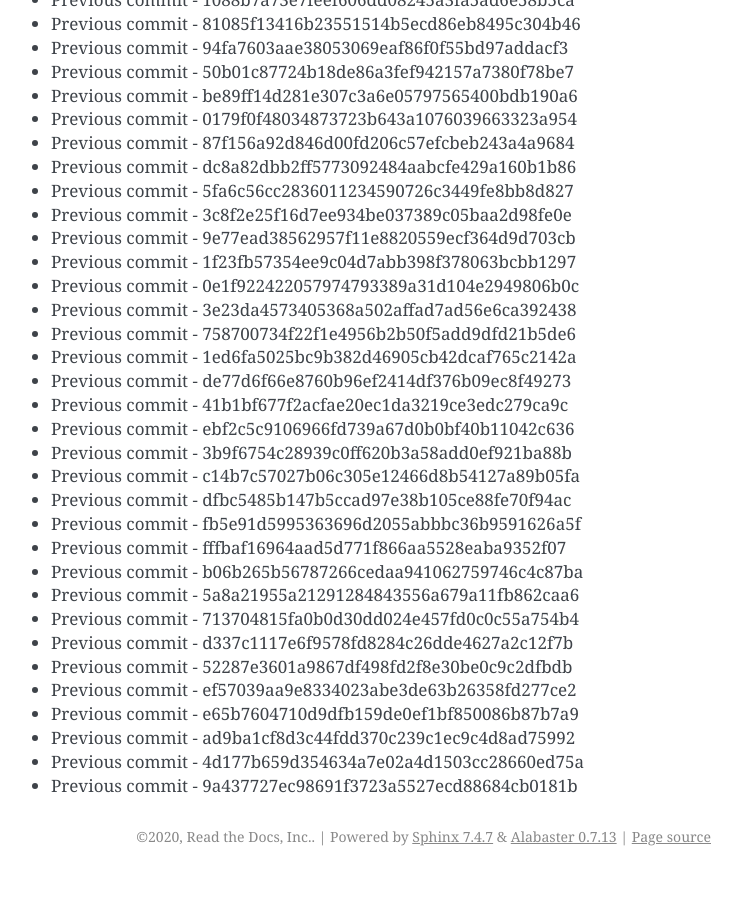
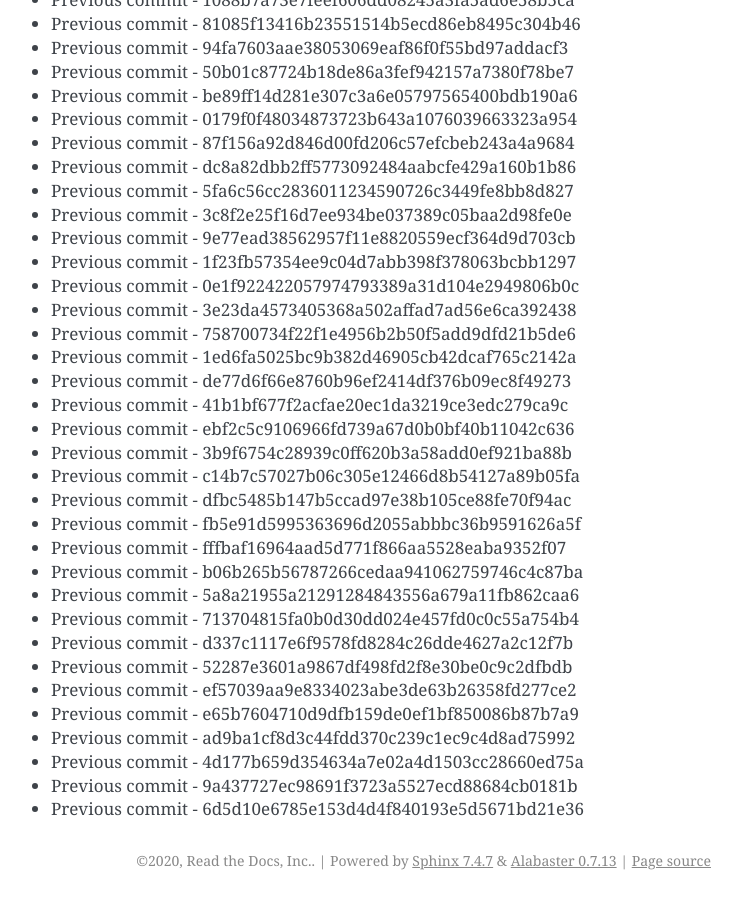
Before and after one commit to readthedocs/rtd-git-stresstest, a Sphinx documentation site: the page built from docs/updates.rst, in a window 1280 px wide and 900 px high, scrolled down 46012 px. Shown: the whole window, without its empty margins (399-1141 px from the left). Built offline with Sphinx 7.4.7, drawn with Linux system fonts in a browser that asks for light colours; before the commit the page ends 46888 px from its top, so only the background shows below that.

Commit message:
Generating commit from previous: 6d5d10e6785e153d4d4f840193e5d5671bd21e36

```diff
--- a/docs/updates.rst
+++ b/docs/updates.rst
@@ -1965,3 +1965,4 @@ It can be tested for any performance characteristics.
 * Previous commit - ad9ba1cf8d3c44fdd370c239c1ec9c4d8ad75992
 * Previous commit - 4d177b659d354634a7e02a4d1503cc28660ed75a
 * Previous commit - 9a437727ec98691f3723a5527ecd88684cb0181b
+* Previous commit - 6d5d10e6785e153d4d4f840193e5d5671bd21e36
```
